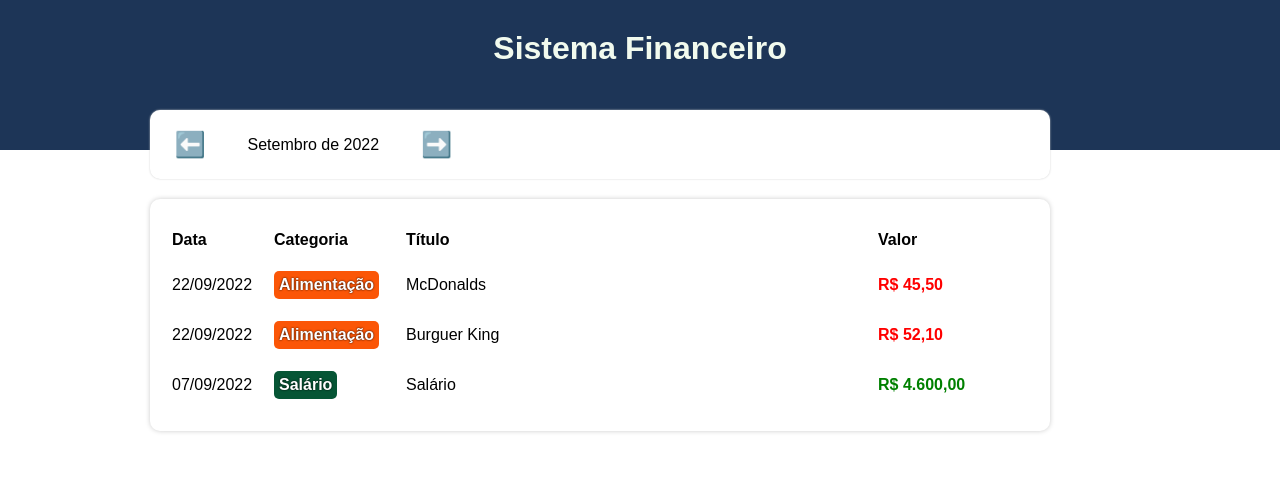
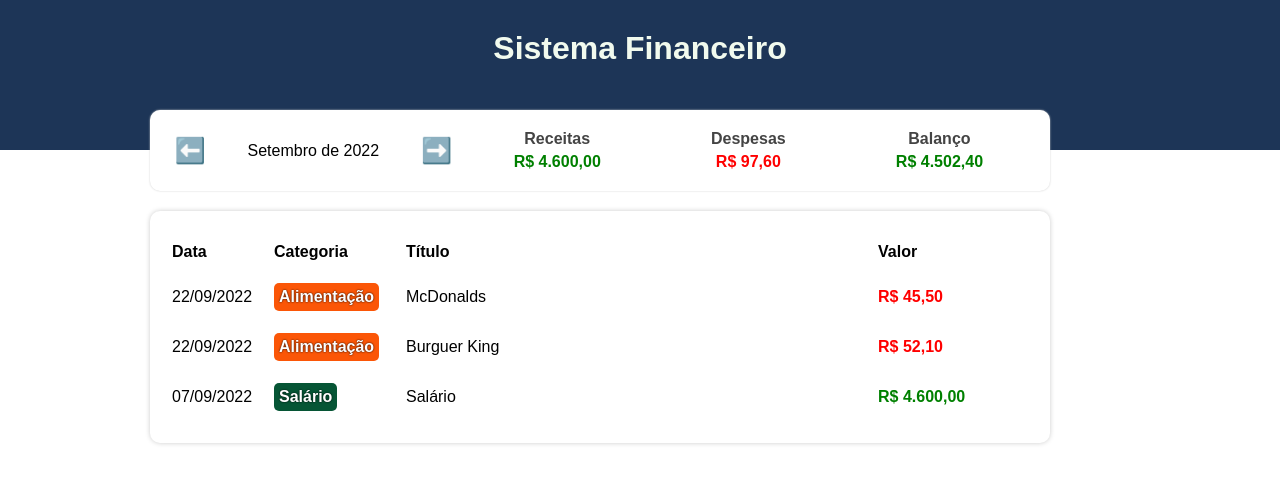
Before and after one commit to guisaoncella/react-finance, a React (Vite) app: page / in a window 1280 px wide. Shown: the top 484 px of the page. Built offline with nearby package versions, Linux system fonts and the light colour scheme.

Commit message:
:sparkles: feat: balance info

```diff
--- a/src/App.tsx
+++ b/src/App.tsx
@@ -5,6 +5,7 @@ import { items } from "./data/items";
 import { filterListByMonth, getCurrentMonth } from "./util/dateFilter";
 import { TableArea } from "./components/TableArea";
 import { InfoArea } from "./components/InfoArea";
+import { categories } from "./data/categories";
 
 const App = () => {
     const [list, setList] = useState(items);
@@ -16,6 +17,22 @@ const App = () => {
     useEffect(() => {
         setFilteredList(filterListByMonth(list, currentMonth));
     },[list, currentMonth])
+
+    useEffect(() => {
+        let incomeCount = 0;
+        let expenseCount = 0;
+
+        for(let i in filteredList){
+            if(categories[filteredList[i].category].expense){
+                expenseCount += filteredList[i].value;
+            }else{
+                incomeCount += filteredList[i].value;
+            }
+        }
+
+        setIncome(incomeCount/100);
+        setExpense(expenseCount/100);
+    }, [filteredList])
 
     const handleMonthChange = (newMonth: string) =>{
         setCurrentMonth(newMonth);
--- a/src/components/InfoArea/index.tsx
+++ b/src/components/InfoArea/index.tsx
@@ -1,4 +1,5 @@
 import { formatCurrentMonth } from "../../util/dateFilter";
+import { ResumeItem } from "../ResumeItem";
 import { Container, MonthArea, MonthArrow, MonthTitle, ResumeArea } from "./styles";
 
 type Props = {
@@ -24,7 +25,9 @@ export const InfoArea = ({currentMonth, onMonthChange, income, expense}: Props)
                 <MonthArrow onClick={() => handleChangeMonth(1)}>➡️</MonthArrow>
             </MonthArea>
             <ResumeArea>
-
+                <ResumeItem title="Receitas" value={income} color='green' />
+                <ResumeItem title="Despesas" value={expense} color='red' />
+                <ResumeItem title="Balanço" value={income - expense} color={(income - expense) >= 0 ? 'green' : 'red'} />
             </ResumeArea>
         </Container>
     );
--- /dev/null
+++ b/src/components/ResumeItem/index.tsx
@@ -0,0 +1,16 @@
+import { Container, Title, Value } from "./styles";
+
+type Props = {
+    title: string;
+    value: number;
+    color?: string;
+}
+
+export const ResumeItem = ({title, value, color}: Props) => {
+    return(
+        <Container>
+            <Title>{title}</Title>
+            <Value color={color}>{`R$ ${value.toLocaleString('pt-BR',{minimumFractionDigits: 2, maximumFractionDigits: 2})}`}</Value>
+        </Container>
+    );
+}
--- /dev/null
+++ b/src/components/ResumeItem/styles.ts
@@ -0,0 +1,17 @@
+import styled from "styled-components";
+
+export const Container = styled.div`
+    flex: 1;
+    margin-left: 10px;
+    text-align: center;
+    font-weight: bold;
+`;
+
+export const Title = styled.div`
+    color: #444;
+    margin-bottom: 5px;
+`;
+
+export const Value = styled.div<{color?: string}>`
+    color: ${props => props.color ? `${props.color}` : '#000'};
+`;
--- a/src/data/items.ts
+++ b/src/data/items.ts
@@ -5,7 +5,7 @@ export const items: Item[] = [
     {date: new Date(2022, 8, 22), category: 'food', title: 'Burguer King', value: 5210},
     {date: new Date(2022, 7, 25), category: 'other', title: 'Aluguel', value: 120000},
     {date: new Date(2022, 6, 25), category: 'other', title: 'Aluguel', value: 110000},
-    {date: new Date(2022, 6, 17), category: 'other', title: 'Celular Novo', value: 300000},
+    {date: new Date(2022, 6, 17), category: 'other', title: 'Celular Novo', value: 400000},
     {date: new Date(2022, 8, 7), category: 'salary', title: 'Salário', value: 460000},
     {date: new Date(2022, 7, 7), category: 'salary', title: 'Salário', value: 450000},
     {date: new Date(2022, 6, 7), category: 'salary', title: 'Salário', value: 440000},
```
